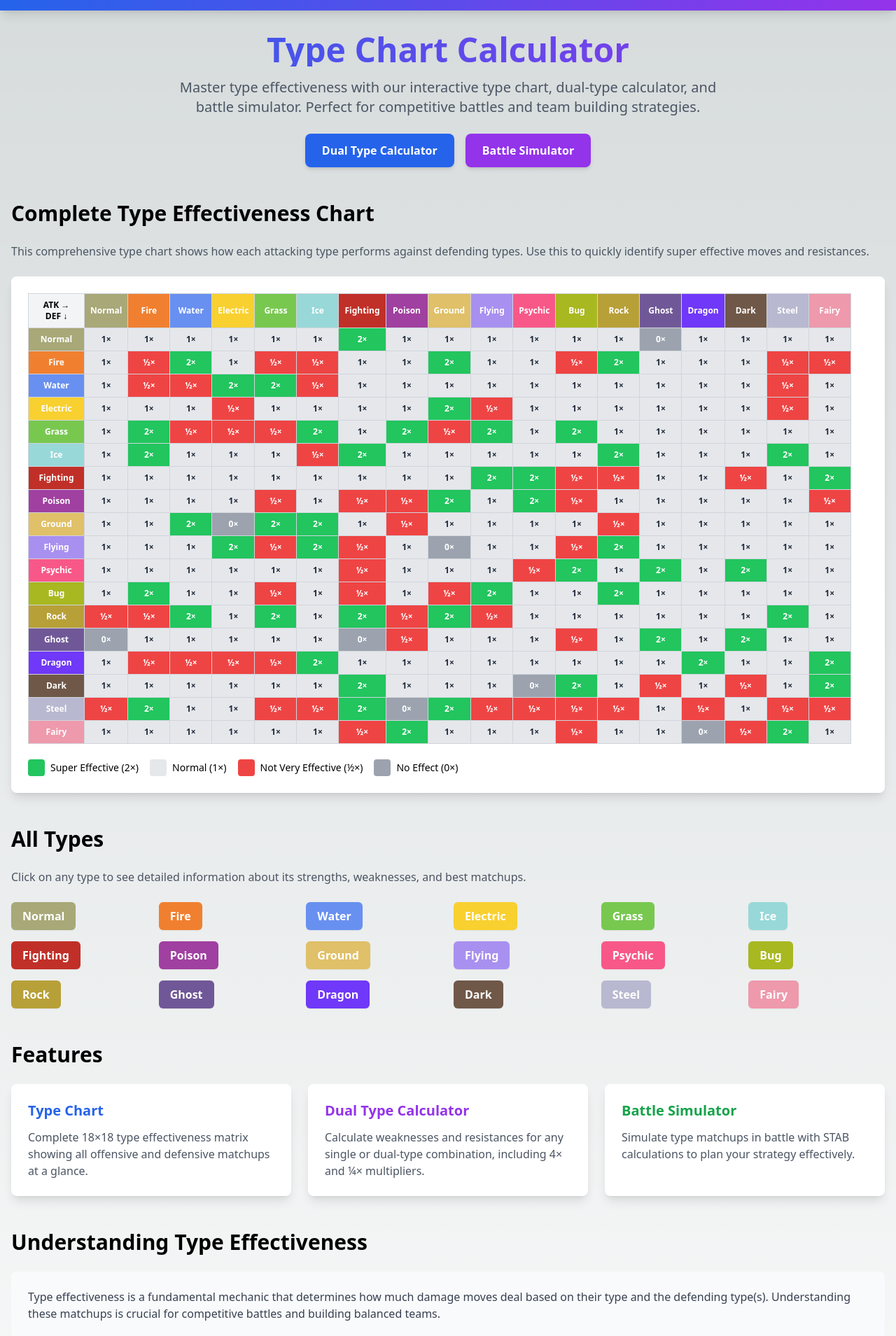
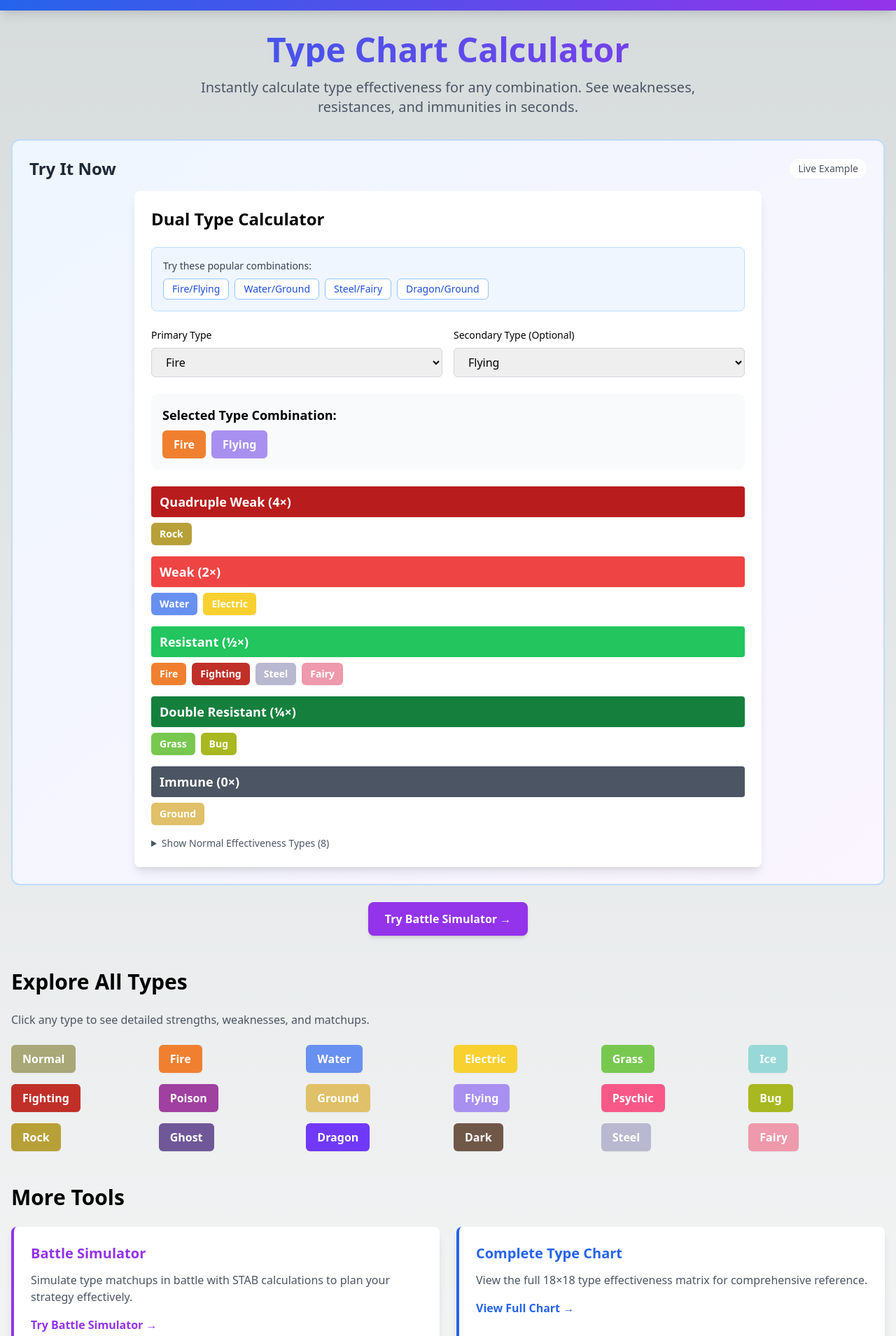
Before and after one commit to lincyang720/type-chart-calculator, a Next.js app: page / in a window 1280 px wide. Shown: the part 49-1958 px from the top of the page at 70% size. Built offline with nearby package versions, Linux system fonts and the light colour scheme.

Commit message:
Improve user engagement: simplify homepage, add default examples, optimize SEO keywords

```diff
--- a/app/layout.tsx
+++ b/app/layout.tsx
@@ -7,7 +7,7 @@ export const metadata: Metadata = {
   metadataBase: new URL('https://www.typematchup.org'),
   title: 'Type Chart Calculator - Complete Type Effectiveness Guide',
   description: 'Interactive type matchup chart and calculator. Find weaknesses, resistances, and super effective moves for all 18 types. Perfect for competitive battles and team building.',
-  keywords: 'type chart, type effectiveness, weakness calculator, type matchup, battle simulator, dual type calculator',
+  keywords: 'pokemon type chart, type effectiveness calculator, pokemon weakness calculator, dual type calculator, pokemon type matchup chart, type advantage calculator, pokemon type effectiveness, fire flying weakness, water ground weakness, steel fairy resistance, super effective moves, pokemon type resistance, type multiplier calculator, pokemon battle type chart, competitive pokemon types, pokemon type coverage, type weakness finder',
   authors: [{ name: 'Type Chart Calculator' }],
   openGraph: {
     title: 'Type Chart Calculator - Complete Type Effectiveness Guide',
--- a/app/page.tsx
+++ b/app/page.tsx
@@ -1,8 +1,8 @@
-import TypeChart from '@/components/TypeChart';
 import Link from 'next/link';
 import TypeBadge from '@/components/TypeBadge';
 import { TypeId } from '@/lib/types';
 import { WebApplicationSchema } from '@/components/SEO/JsonLd';
+import DualTypeCalculator from '@/components/DualTypeCalculator';
 
 const ALL_TYPES: TypeId[] = [
   'normal', 'fire', 'water', 'electric', 'grass', 'ice',
@@ -16,47 +16,40 @@ export default function Home() {
       <WebApplicationSchema />
       <div className="container mx-auto px-4 py-8">
       {/* Hero Section */}
-      <section className="text-center mb-12">
+      <section className="text-center mb-8">
         <h1 className="text-4xl md:text-5xl font-bold mb-4 bg-gradient-to-r from-blue-600 to-purple-600 bg-clip-text text-transparent">
           Type Chart Calculator
         </h1>
-        <p className="text-xl text-gray-600 mb-6 max-w-3xl mx-auto">
-          Master type effectiveness with our interactive type chart, dual-type calculator, and battle simulator.
-          Perfect for competitive battles and team building strategies.
+        <p className="text-xl text-gray-600 mb-4 max-w-3xl mx-auto">
+          Instantly calculate type effectiveness for any combination. See weaknesses, resistances, and immunities in seconds.
         </p>
-        <div className="flex flex-wrap justify-center gap-4">
-          <Link
-            href="/calculator"
-            className="px-6 py-3 bg-blue-600 text-white rounded-lg font-semibold hover:bg-blue-700 transition-colors shadow-md"
-          >
-            Dual Type Calculator
-          </Link>
+      </section>
+
+      {/* Interactive Calculator Preview */}
+      <section className="mb-12">
+        <div className="bg-gradient-to-br from-blue-50 to-purple-50 rounded-xl p-6 mb-6 border-2 border-blue-200">
+          <div className="flex items-center justify-between mb-4">
+            <h2 className="text-2xl font-bold text-gray-800">Try It Now</h2>
+            <span className="text-sm text-gray-600 bg-white px-3 py-1 rounded-full">Live Example</span>
+          </div>
+          <DualTypeCalculator />
+        </div>
+
+        <div className="text-center">
           <Link
             href="/battle-simulator"
-            className="px-6 py-3 bg-purple-600 text-white rounded-lg font-semibold hover:bg-purple-700 transition-colors shadow-md"
+            className="inline-block px-6 py-3 bg-purple-600 text-white rounded-lg font-semibold hover:bg-purple-700 transition-colors shadow-md"
           >
-            Battle Simulator
+            Try Battle Simulator →
           </Link>
-        </div>
-      </section>
-
-      {/* Type Chart Section */}
-      <section className="mb-12">
-        <h2 className="text-3xl font-bold mb-6">Complete Type Effectiveness Chart</h2>
-        <p className="text-gray-600 mb-6">
-          This comprehensive type chart shows how each attacking type performs against defending types.
-          Use this to quickly identify super effective moves and resistances.
-        </p>
-        <div className="bg-white rounded-lg shadow-lg p-6">
-          <TypeChart />
         </div>
       </section>
 
       {/* Quick Type Reference */}
       <section className="mb-12">
-        <h2 className="text-3xl font-bold mb-6">All Types</h2>
+        <h2 className="text-3xl font-bold mb-6">Explore All Types</h2>
         <p className="text-gray-600 mb-6">
-          Click on any type to see detailed information about its strengths, weaknesses, and best matchups.
+          Click any type to see detailed strengths, weaknesses, and matchups.
         </p>
         <div className="grid grid-cols-2 md:grid-cols-3 lg:grid-cols-6 gap-4">
           {ALL_TYPES.map(typeId => (
@@ -73,25 +66,25 @@ export default function Home() {
 
       {/* Features Section */}
       <section className="mb-12">
-        <h2 className="text-3xl font-bold mb-6">Features</h2>
-        <div className="grid md:grid-cols-3 gap-6">
-          <div className="bg-white rounded-lg shadow-lg p-6">
-            <h3 className="text-xl font-semibold mb-3 text-blue-600">Type Chart</h3>
-            <p className="text-gray-600">
-              Complete 18×18 type effectiveness matrix showing all offensive and defensive matchups at a glance.
-            </p>
-          </div>
-          <div className="bg-white rounded-lg shadow-lg p-6">
-            <h3 className="text-xl font-semibold mb-3 text-purple-600">Dual Type Calculator</h3>
-            <p className="text-gray-600">
-              Calculate weaknesses and resistances for any single or dual-type combination, including 4× and ¼× multipliers.
-            </p>
-          </div>
-          <div className="bg-white rounded-lg shadow-lg p-6">
-            <h3 className="text-xl font-semibold mb-3 text-green-600">Battle Simulator</h3>
-            <p className="text-gray-600">
+        <h2 className="text-3xl font-bold mb-6">More Tools</h2>
+        <div className="grid md:grid-cols-2 gap-6">
+          <div className="bg-white rounded-lg shadow-lg p-6 border-l-4 border-purple-600">
+            <h3 className="text-xl font-semibold mb-3 text-purple-600">Battle Simulator</h3>
+            <p className="text-gray-600 mb-4">
               Simulate type matchups in battle with STAB calculations to plan your strategy effectively.
             </p>
+            <Link href="/battle-simulator" className="text-purple-600 font-semibold hover:underline">
+              Try Battle Simulator →
+            </Link>
+          </div>
+          <div className="bg-white rounded-lg shadow-lg p-6 border-l-4 border-blue-600">
+            <h3 className="text-xl font-semibold mb-3 text-blue-600">Complete Type Chart</h3>
+            <p className="text-gray-600 mb-4">
+              View the full 18×18 type effectiveness matrix for comprehensive reference.
+            </p>
+            <Link href="/types" className="text-blue-600 font-semibold hover:underline">
+              View Full Chart →
+            </Link>
           </div>
         </div>
       </section>
--- a/components/DualTypeCalculator.tsx
+++ b/components/DualTypeCalculator.tsx
@@ -13,8 +13,9 @@ const ALL_TYPES: TypeId[] = [
 ];
 
 export default function DualTypeCalculator() {
-  const [type1, setType1] = useState<TypeId>('normal');
-  const [type2, setType2] = useState<TypeId | ''>('');
+  // Default to Fire/Flying (like Charizard) as an example
+  const [type1, setType1] = useState<TypeId>('fire');
+  const [type2, setType2] = useState<TypeId | ''>('flying');
 
   const weaknesses = calculateDualTypeWeaknesses(
     type1,
@@ -38,10 +39,36 @@ export default function DualTypeCalculator() {
     );
   };
 
+  const quickExamples = [
+    { name: 'Fire/Flying', type1: 'fire' as TypeId, type2: 'flying' as TypeId },
+    { name: 'Water/Ground', type1: 'water' as TypeId, type2: 'ground' as TypeId },
+    { name: 'Steel/Fairy', type1: 'steel' as TypeId, type2: 'fairy' as TypeId },
+    { name: 'Dragon/Ground', type1: 'dragon' as TypeId, type2: 'ground' as TypeId },
+  ];
+
   return (
     <div className="w-full max-w-4xl mx-auto">
       <div className="bg-white rounded-lg shadow-lg p-6">
         <h2 className="text-2xl font-bold mb-6">Dual Type Calculator</h2>
+
+        {/* Quick Examples */}
+        <div className="mb-6 p-4 bg-blue-50 rounded-lg border border-blue-200">
+          <p className="text-sm font-medium text-gray-700 mb-2">Try these popular combinations:</p>
+          <div className="flex flex-wrap gap-2">
+            {quickExamples.map((example) => (
+              <button
+                key={example.name}
+                onClick={() => {
+                  setType1(example.type1);
+                  setType2(example.type2);
+                }}
+                className="px-3 py-1 bg-white border border-blue-300 rounded-md text-sm font-medium text-blue-700 hover:bg-blue-100 transition-colors"
+              >
+                {example.name}
+              </button>
+            ))}
+          </div>
+        </div>
 
         <div className="grid grid-cols-1 md:grid-cols-2 gap-4 mb-6">
           <div>
```
